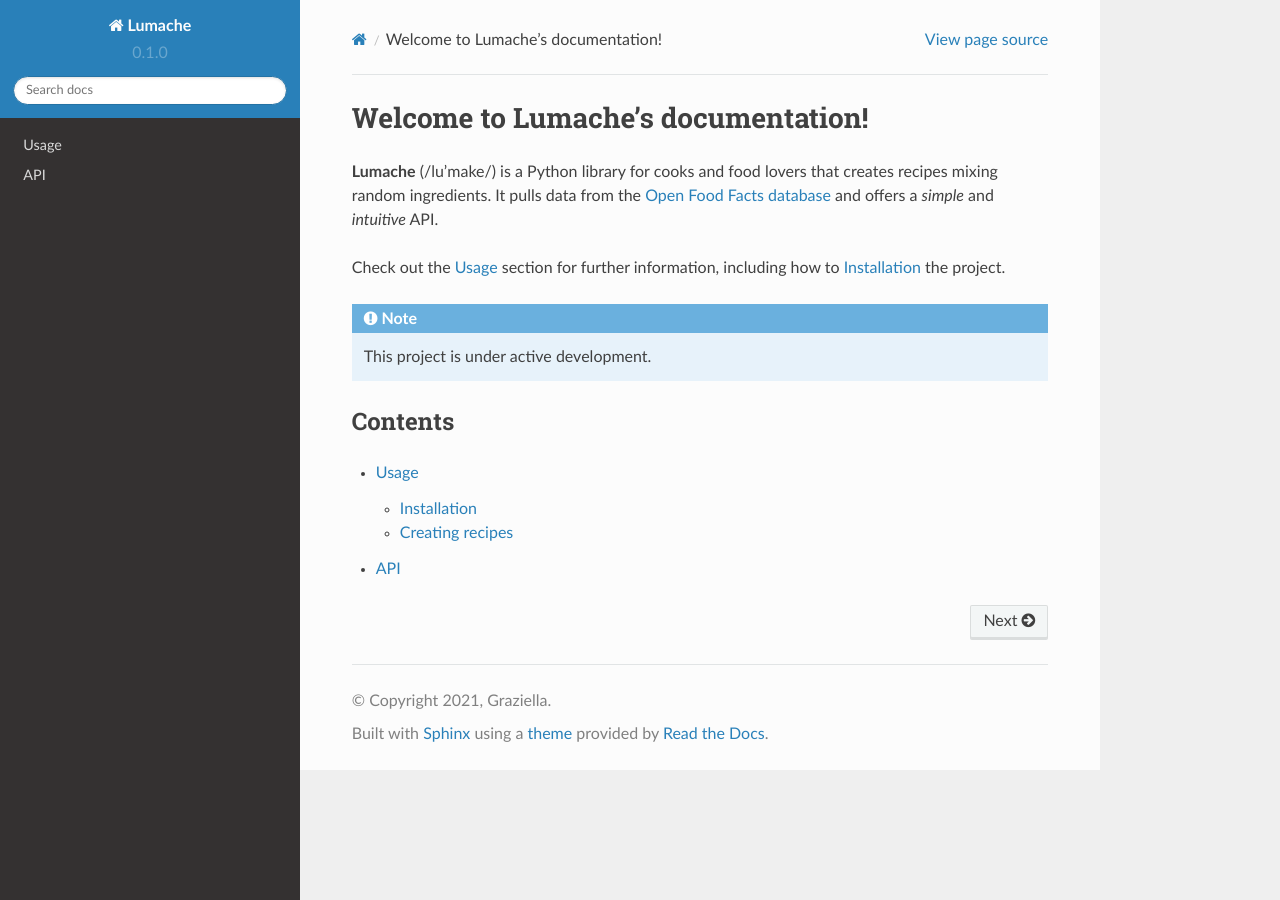
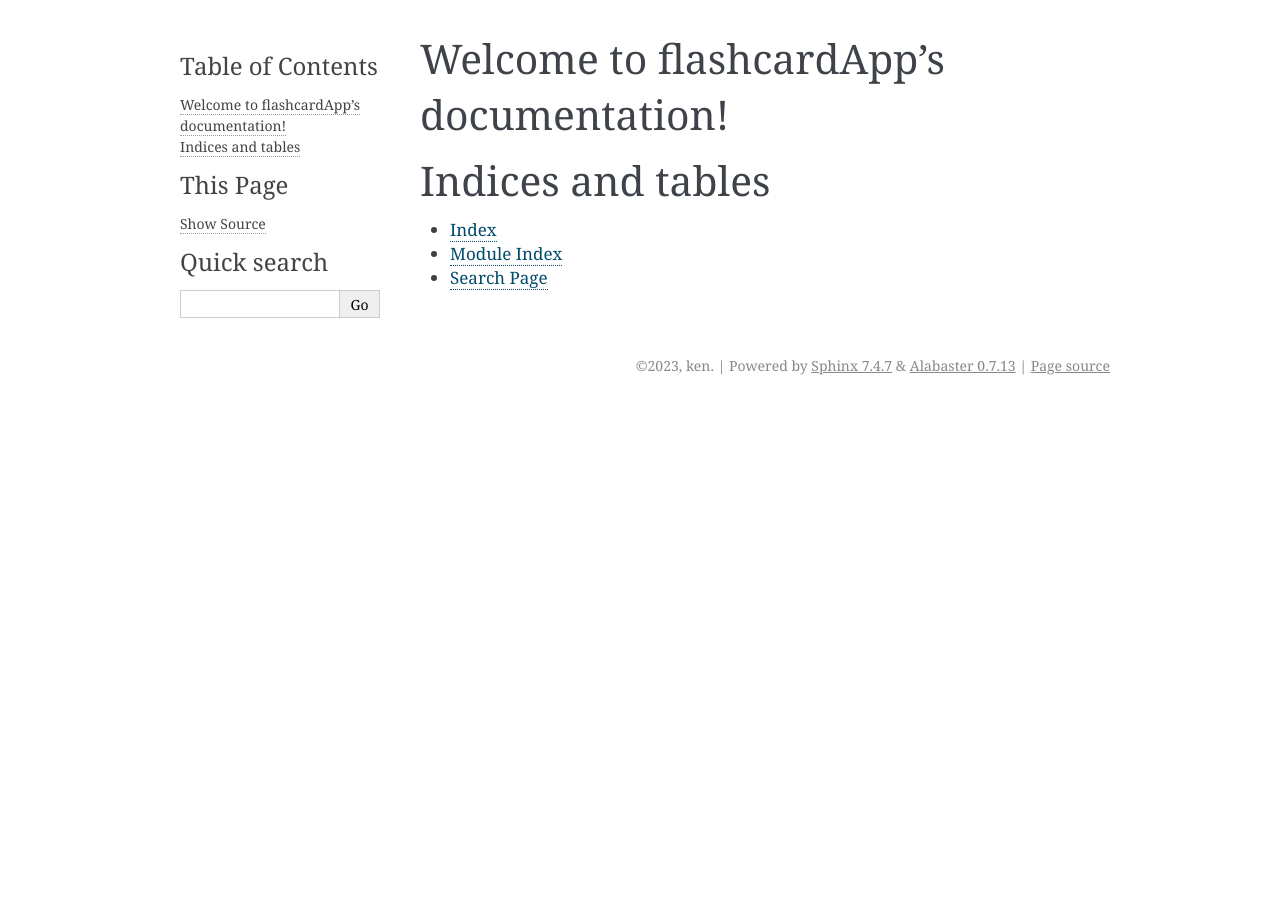
Before and after one commit to kenhding/flashcardApp, a Sphinx documentation site: the page built from docs/source/index.rst, in a window 1280 px wide. Built offline with Sphinx 7.4.7, drawn with Linux system fonts in a browser that asks for light colours.

Commit message:
flashapp

```diff
--- /dev/null
+++ b/docs/source/_templates/breadcrumbs.html
@@ -0,0 +1,4 @@
+{%- extends "sphinx_rtd_theme/breadcrumbs.html" %}
+
+{% block breadcrumbs_aside %}
+{% endblock %}
--- a/docs/source/api.rst
+++ /dev/null
@@ -1,7 +0,0 @@
-API
-===
-
-.. autosummary::
-   :toctree: generated
-
-   lumache
--- a/docs/source/conf.py
+++ b/docs/source/conf.py
@@ -1,35 +1,28 @@
 # Configuration file for the Sphinx documentation builder.
+#
+# For the full list of built-in configuration values, see the documentation:
+# https://www.sphinx-doc.org/en/master/usage/configuration.html
 
-# -- Project information
+# -- Project information -----------------------------------------------------
+# https://www.sphinx-doc.org/en/master/usage/configuration.html#project-information
 
-project = 'Lumache'
-copyright = '2021, Graziella'
-author = 'Graziella'
+project = 'flashcardApp'
+copyright = '2023, ken'
+author = 'ken'
+release = '18042023'
 
-release = '0.1'
-version = '0.1.0'
+# -- General configuration ---------------------------------------------------
+# https://www.sphinx-doc.org/en/master/usage/configuration.html#general-configuration
 
-# -- General configuration
-
-extensions = [
-    'sphinx.ext.duration',
-    'sphinx.ext.doctest',
-    'sphinx.ext.autodoc',
-    'sphinx.ext.autosummary',
-    'sphinx.ext.intersphinx',
-]
-
-intersphinx_mapping = {
-    'python': ('https://docs.python.org/3/', None),
-    'sphinx': ('https://www.sphinx-doc.org/en/master/', None),
-}
-intersphinx_disabled_domains = ['std']
+extensions = []
 
 templates_path = ['_templates']
+exclude_patterns = []
 
-# -- Options for HTML output
 
-html_theme = 'sphinx_rtd_theme'
 
-# -- Options for EPUB output
-epub_show_urls = 'footnote'
+# -- Options for HTML output -------------------------------------------------
+# https://www.sphinx-doc.org/en/master/usage/configuration.html#options-for-html-output
+
+html_theme = 'alabaster'
+html_static_path = ['_static']
--- a/docs/source/index.rst
+++ b/docs/source/index.rst
@@ -1,22 +1,20 @@
-Welcome to Lumache's documentation!
-===================================
+.. flashcardApp documentation master file, created by
+   sphinx-quickstart on Tue Apr 18 08:16:01 2023.
+   You can adapt this file completely to your liking, but it should at least
+   contain the root `toctree` directive.
 
-**Lumache** (/lu'make/) is a Python library for cooks and food lovers
-that creates recipes mixing random ingredients.
-It pulls data from the `Open Food Facts database <https://world.openfoodfacts.org/>`_
-and offers a *simple* and *intuitive* API.
-
-Check out the :doc:`usage` section for further information, including
-how to :ref:`installation` the project.
-
-.. note::
-
-   This project is under active development.
-
-Contents
---------
+Welcome to flashcardApp's documentation!
+========================================
 
 .. toctree::
+   :maxdepth: 2
+   :caption: Contents:
 
-   usage
-   api
+
+
+Indices and tables
+==================
+
+* :ref:`genindex`
+* :ref:`modindex`
+* :ref:`search`
```
Also changed, not shown: docs/source/usage.rst (deleted, +0 -33 lines), 1 other file.
